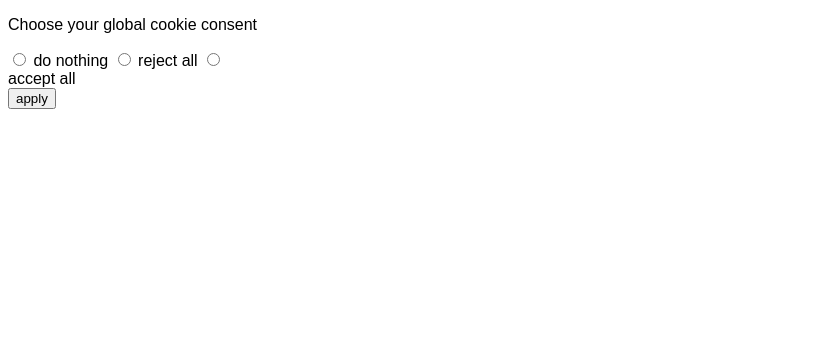
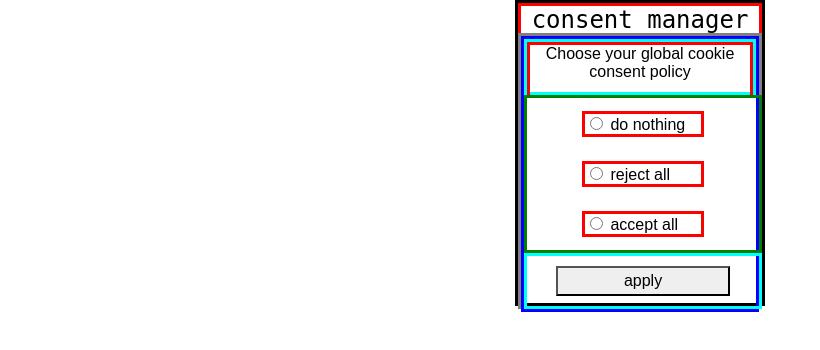
Before and after one commit to jeandeducla/consent-manager, a website built with Parcel: page src/popup/popup.html in a window 1280 px wide. Shown: the whole page, without its empty margins (0-820 px from the left). Built offline with nearby package versions, Linux system fonts and the light colour scheme; some packages are replaced by stand-ins of ours.

Commit message:
UI basic layout

```diff
--- a/src/popup/popup.css
+++ b/src/popup/popup.css
@@ -1,12 +1,90 @@
 html, body {
   width: 250px;
-  font: 1rem 'Fira Sans', sans-serif
+  height: 300px;
+  margin: auto;
+  font: 1rem 'Fira Sans', sans-serif;
 }
 
-.button {
-  margin: 3% auto;
+#popup-content {
+  border: 3px solid black;
+  height: 100%;
+}
+
+#popup-title {
+  font: 1.5rem 'Mono', sans-serif;
+  height: 10%;
+}
+
+#popup-title > p {
+  border: 3px solid red;
+  text-align: center;
+  margin: auto;
+  height: 100%;
+}
+
+
+form {
+  height: 90%;
+  border: 3px solid grey;
+}
+
+#form-content {
+  display: flex;
+  flex-direction: column;
+  border: 3px solid blue;
+  margin: auto;
+  height: 100%;
+}
+
+
+#form-title {
+  border: 3px solid cyan;
+  height: 20%;
+}
+
+#form-title > p {
+  border: 3px solid red;
+  text-align: center;
+  margin: auto;
+  height: 100%;
+}
+
+
+#input-form {
+  margin: auto;
+  padding-top: 2px;
+  padding-bottom: 2px;
+  width: 100%;
+  height: 60%;
+  display: flex;
+  flex-direction: column;
+  justify-content: space-around;
+  border: 3px solid green;
+}
+
+#input-form > div {
+  margin: auto;
+  width: 50%;
+  border: 3px solid red;
+}
+
+
+#button-apply {
+  margin: auto;
+  display: flex;
+  flex-direction: column;
+  justify-content: center;
+  width: 100%;
+  height: 20%;
+  border: 3px solid cyan;
+}
+
+button {
+  margin: auto;
+  width: 75%;
   padding: 4px;
   text-align: center;
   font-size: 1em;
   cursor: pointer;
+  border-radius: 0px;
 }
--- a/src/popup/popup.html
+++ b/src/popup/popup.html
@@ -8,23 +8,40 @@
 
 <body>
   <div id="popup-content">
+
+    <div id="popup-title">
+        <p>consent manager</p>
+    </div>
+
     <form>
-        <p>Choose your global cookie consent</p>
+        <div id="form-content">
+            <div id="form-title">
+                <p>Choose your global cookie consent policy</p>
+            </div>
+
+            <div id="input-form">
                 <div>
                     <input type="radio" id="consentChoice1"
                            name="consent-choice" value="DO_NOTHING">
                     <label for="consentChoice1">do nothing</label>
+                </div>
 
+                <div>
                     <input type="radio" id="consentChoice2"
                            name="consent-choice" value="REJECT_ALL">
                     <label for="consentChoice2">reject all</label>
+                </div>
 
+                <div>
                     <input type="radio" id="consentChoice3"
                            name="consent-choice" value="ACCEPT_ALL">
                     <label for="consentChoice3">accept all</label>
                 </div>
-        <div>
+            </div>
+
+            <div id="button-apply">
                 <button type="submit">apply</button>
+            </div>
         </div>
     </form>
   </div>
```
Lines whose indentation alone changed are shown as unchanged.
